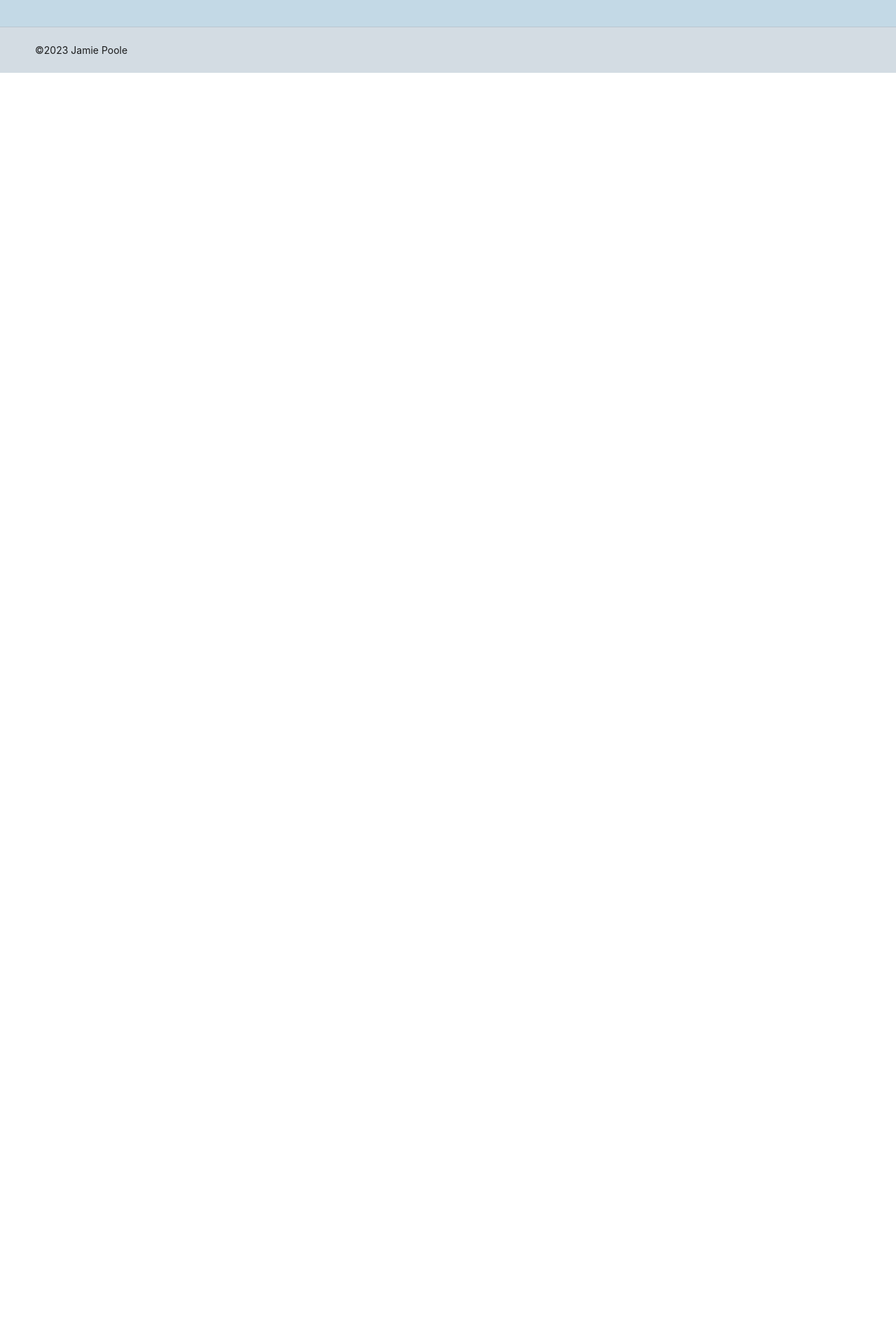
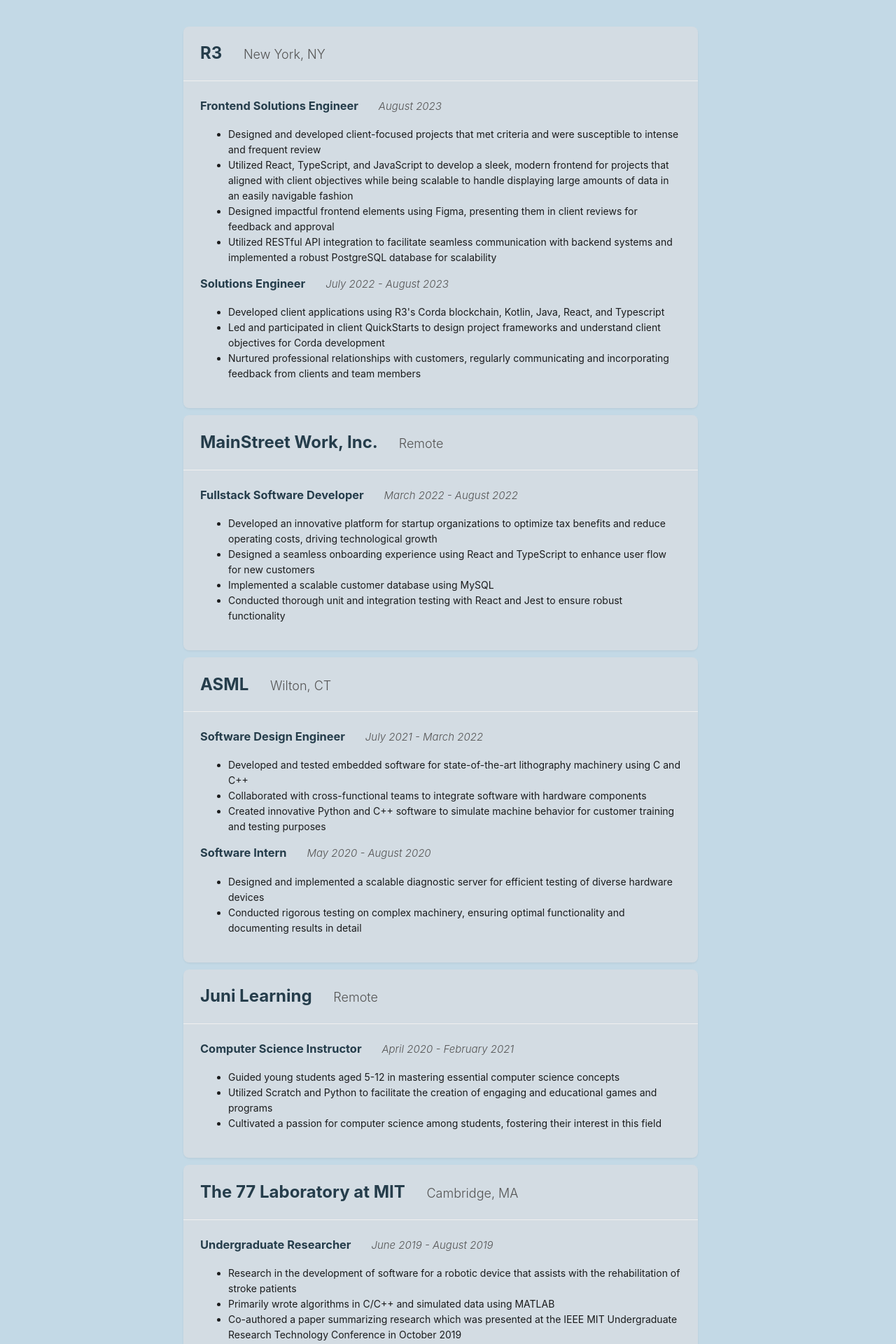
Before and after one commit to jamiep9/ts-app, a React (Create React App) app: page /experience in a window 1280 px wide. Shown: the part 220-2140 px from the top of the page at 70% size. Before the commit the page ends 800 px from the top, so only its background shows below. Built offline with nearby package versions, Linux system fonts and the light colour scheme.

Commit message:
added experience

```diff
--- a/src/components/ExperienceContent.css
+++ b/src/components/ExperienceContent.css
@@ -31,12 +31,31 @@
   background-color: #d3dce3;
 }
 
+.expCardHeader {
+  color: #545454;
+  margin-left: 25px;
+  font-size: 18px;
+  font-weight: 300;
+}
+
+.expCardDates {
+  color: #545454;
+  margin-left: 25px;
+  font-size: 15px;
+  font-weight: 300;
+}
+
 h1 {
   font-size: 75px;
   color: #507991;
 }
 
 h2 {
+  color: #253d4b;
+}
+
+h3 {
+  margin-top: 0px;
   color: #253d4b;
 }
 
--- a/src/components/ExperienceContent.tsx
+++ b/src/components/ExperienceContent.tsx
@@ -1,12 +1,170 @@
 import React, { useState } from 'react';
 import "./ExperienceContent.css";
+import {Card, Image, Row, Col, Button} from 'antd';
+import cordaCertified from "./../images/corda-certified.png";
+import { Link, useNavigate } from "react-router-dom";
 
 export const ExperienceContent: React.FC = () => {
+    const navigate = useNavigate();
 
     return (
         <>
             <div className='profileImageDiv' style={{marginTop: '50px'}}>
                 <h1 id='float'>Professional Experience</h1>
+                <Col span={14}>
+                    <Card
+                        className='honorsCard'
+                        hoverable
+                        bordered={false}
+                        id='float2'
+                        title={<h2>R3  <span className='expCardHeader'>New York, NY</span></h2>}
+                        onClick={() => window.open('https://r3.com/','_blank', 'rel=noopener noreferrer')}
+                    >
+                        <h3>Frontend Solutions Engineer <i className='expCardDates'>August 2023</i></h3>
+                        <ul>
+                            <li>
+                                Designed and developed client-focused projects that met criteria and were
+                                susceptible to intense and frequent review
+                            </li>
+                            <li>
+                                Utilized React, TypeScript, and JavaScript to develop a sleek, modern
+                                frontend for projects that aligned with client objectives while being scalable to
+                                handle displaying large amounts of data in an easily navigable fashion
+                            </li>
+                            <li>
+                                Designed impactful frontend elements using Figma, presenting them in client
+                                reviews for feedback and approval
+                            </li>
+                            <li>
+                                Utilized RESTful API integration to facilitate seamless communication with
+                                backend systems and implemented a robust PostgreSQL database for scalability
+                            </li>
+                        </ul>
+                        <h3>Solutions Engineer <i className='expCardDates'>July 2022 - August 2023</i></h3>
+                        <ul>
+                            <li>
+                                Developed client applications using R3's Corda blockchain, Kotlin, Java,
+                                React, and Typescript
+                            </li>
+                            <li>
+                                Led and participated in client QuickStarts to design project frameworks
+                                and understand client objectives for Corda development
+                            </li>
+                            <li>
+                                Nurtured professional relationships with customers, regularly communicating
+                                and incorporating feedback from clients and team members
+                            </li>
+                        </ul>
+                    </Card>
+                    <Card
+                        className='honorsCard'
+                        hoverable
+                        bordered={false}
+                        id='float2'
+                        title={<h2>MainStreet Work, Inc.  <span className='expCardHeader'>Remote</span></h2>}
+                        onClick={() => window.open('https://mainstreet.com/','_blank', 'rel=noopener noreferrer')}
+                    >
+                        <h3>Fullstack Software Developer <i className='expCardDates'>March 2022 - August 2022</i></h3>
+                        <ul>
+                            <li>
+                                Developed an innovative platform for startup organizations to optimize tax
+                                benefits and reduce operating costs, driving technological growth
+                            </li>
+                            <li>
+                                Designed a seamless onboarding experience using React and TypeScript to enhance
+                                user flow for new customers
+                            </li>
+                            <li>
+                                Implemented a scalable customer database using MySQL
+                            </li>
+                            <li>
+                                Conducted thorough unit and integration testing with React and Jest to ensure robust
+                                functionality
+                            </li>
+                        </ul>
+                    </Card>
+                    <Card
+                        className='honorsCard'
+                        hoverable
+                        bordered={false}
+                        id='float2'
+                        title={<h2>ASML  <span className='expCardHeader'>Wilton, CT</span></h2>}
+                        onClick={() => window.open('https://www.asml.com/en','_blank', 'rel=noopener noreferrer')}
+                    >
+                        <h3>Software Design Engineer <i className='expCardDates'>July 2021 - March 2022</i></h3>
+                        <ul>
+                            <li>
+                                Developed and tested embedded software for state-of-the-art lithography machinery
+                                using C and C++
+                            </li>
+                            <li>
+                                Collaborated with cross-functional teams to integrate software with hardware
+                                components
+                            </li>
+                            <li>
+                                Created innovative Python and C++ software to simulate machine behavior for customer
+                                training and testing purposes
+                            </li>
+                        </ul>
+                        <h3>Software Intern <i className='expCardDates'>May 2020 - August 2020</i></h3>
+                        <ul>
+                            <li>
+                                Designed and implemented a scalable diagnostic server for efficient testing of
+                                diverse hardware devices
+                            </li>
+                            <li>
+                                Conducted rigorous testing on complex machinery, ensuring optimal functionality
+                                and documenting results in detail
+                            </li>
+                        </ul>
+                    </Card>
+                    <Card
+                        className='honorsCard'
+                        hoverable
+                        bordered={false}
+                        id='float2'
+                        title={<h2>Juni Learning  <span className='expCardHeader'>Remote</span></h2>}
+                        onClick={() => window.open('https://junilearning.com/','_blank', 'rel=noopener noreferrer')}
+                    >
+                        <h3>Computer Science Instructor <i className='expCardDates'>April 2020 - February 2021</i></h3>
+                        <ul>
+                            <li>
+                                Guided young students aged 5-12 in mastering essential computer science concepts
+                            </li>
+                            <li>
+                                Utilized Scratch and Python to facilitate the creation of engaging and educational
+                                games and programs
+                            </li>
+                            <li>
+                                Cultivated a passion for computer science among students, fostering their interest
+                                in this field
+                            </li>
+                        </ul>
+                    </Card>
+                    <Card
+                        className='honorsCard'
+                        hoverable
+                        bordered={false}
+                        id='float2'
+                        title={<h2>The 77 Laboratory at MIT  <span className='expCardHeader'>Cambridge, MA</span></h2>}
+                        onClick={() => window.open('https://the77lab.mit.edu/','_blank', 'rel=noopener noreferrer')}
+                    >
+                        <h3>Undergraduate Researcher <i className='expCardDates'>June 2019 - August 2019</i></h3>
+                        <ul>
+                            <li>
+                                Research in the development of software for a robotic device that assists with the
+                                rehabilitation of stroke patients
+                            </li>
+                            <li>
+                                Primarily wrote algorithms in C/C++ and simulated data using MATLAB
+                            </li>
+                            <li>
+                                Co-authored a paper summarizing research which was presented at the IEEE MIT
+                                Undergraduate Research Technology Conference in October 2019
+                            </li>
+                        </ul>
+                    </Card>
+                </Col>
             </div>
         </>
     );
```
